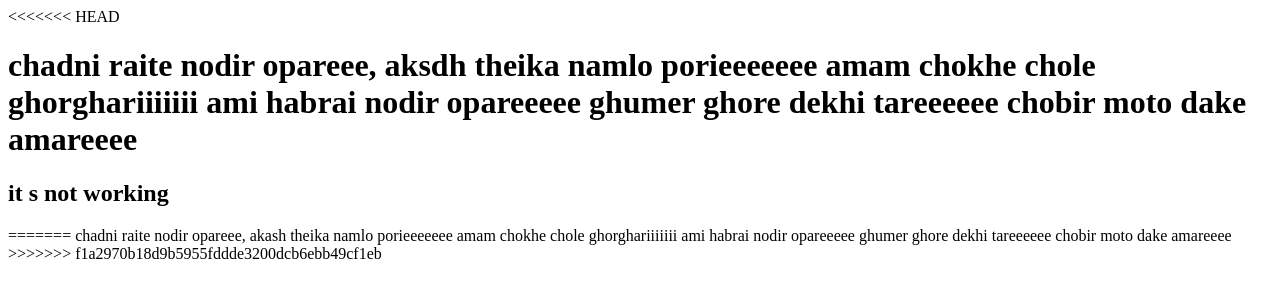
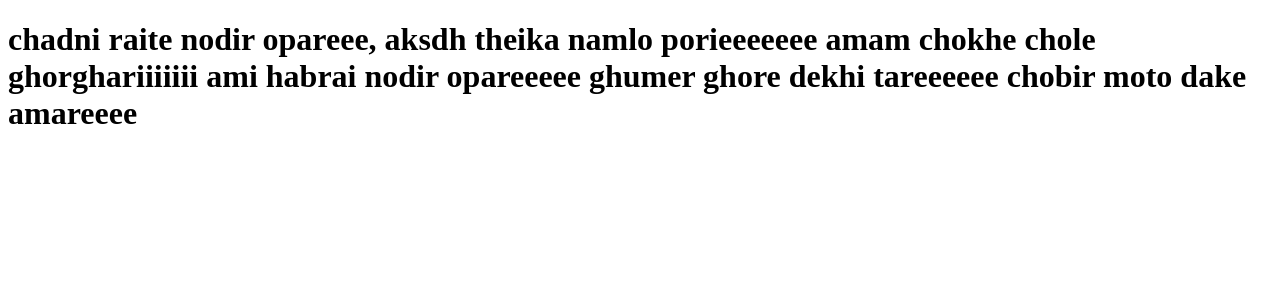
Before and after one commit to Dip8080/my-first-repo, a plain HTML site: page index.html in a window 1280 px wide. Drawn offline with Linux system fonts and the light colour scheme.

Commit message:
first up

```diff
--- a/index.html
+++ b/index.html
@@ -7,7 +7,6 @@
     <title>my first repo</title>
 </head>
 <body>
-<<<<<<< HEAD
     <h1>chadni raite nodir opareee,
         aksdh theika namlo porieeeeeee
         amam chokhe chole ghorghariiiiiii
@@ -16,17 +15,8 @@
         chobir moto dake amareeee
     </h1>
 
-    <h2>it s not working</h2>
 
-=======
-    chadni raite nodir opareee,
-    akash theika namlo porieeeeeee
-    amam chokhe chole ghorghariiiiiii
-    ami habrai nodir opareeeee
-    ghumer ghore dekhi tareeeeee
-    chobir moto dake amareeee
 
->>>>>>> f1a2970b18d9b5955fddde3200dcb6ebb49cf1eb
 
 </body>
 </html>
```
